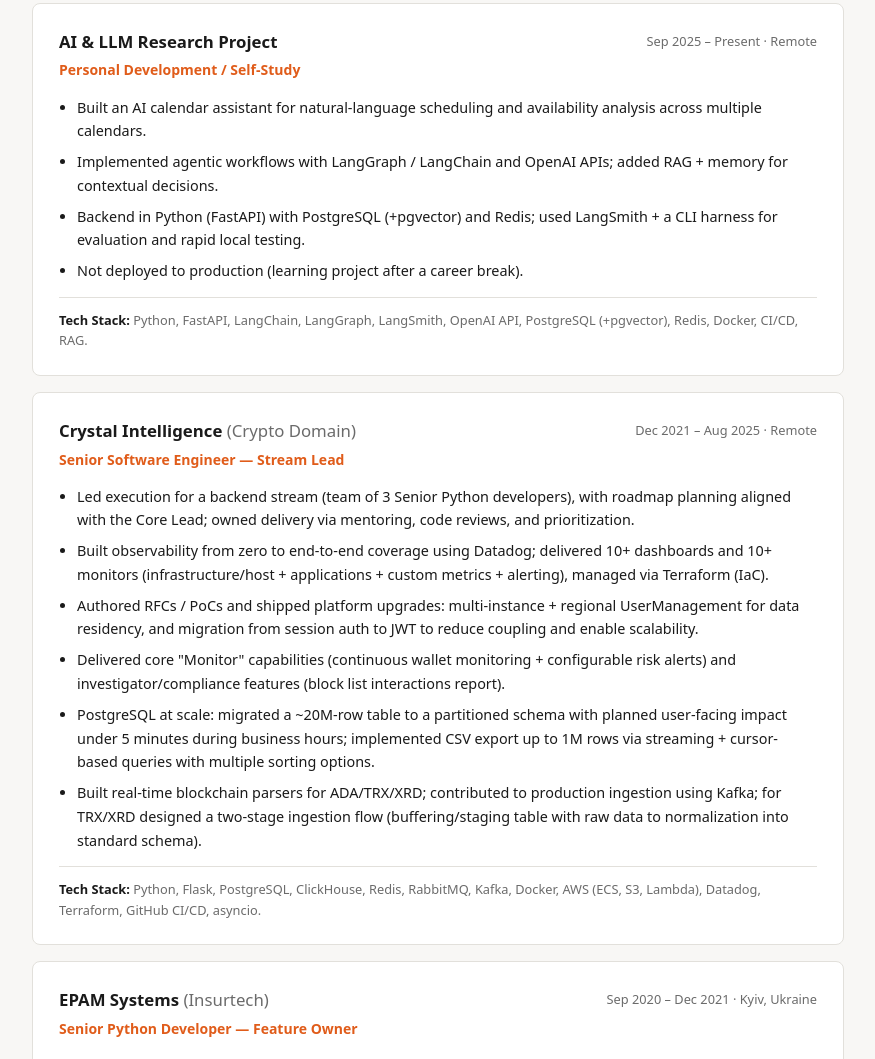
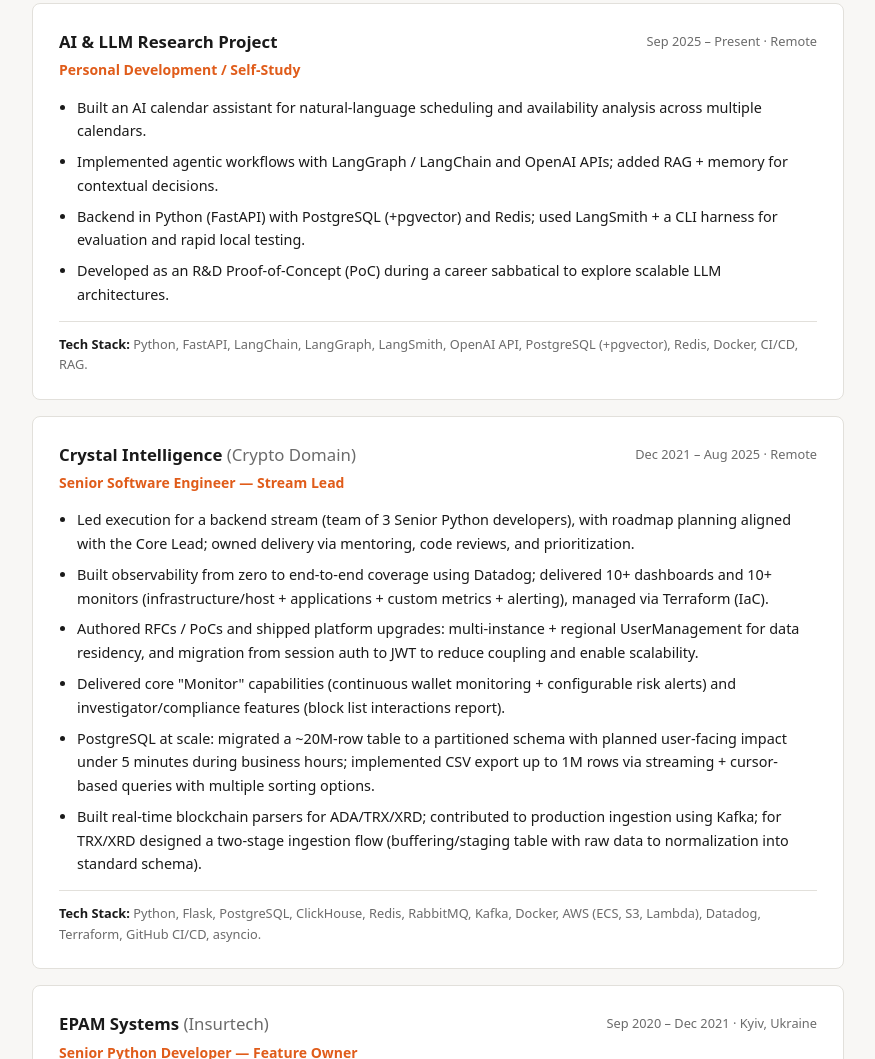
Before and after one commit to vitalii-vlc/komarovskyi.com, a plain HTML site: page index.html in a window 1280 px wide. Shown: the part 1566-2625 px from the top of the page, without its empty margins (202-1077 px from the left). Drawn offline with Linux system fonts and the light colour scheme.

Commit message:
AI & LLM Research last bullet change

```diff
--- a/index.html
+++ b/index.html
@@ -101,7 +101,7 @@
           <li>Built an AI calendar assistant for natural-language scheduling and availability analysis across multiple calendars.</li>
           <li>Implemented agentic workflows with LangGraph / LangChain and OpenAI APIs; added RAG + memory for contextual decisions.</li>
           <li>Backend in Python (FastAPI) with PostgreSQL (+pgvector) and Redis; used LangSmith + a CLI harness for evaluation and rapid local testing.</li>
-          <li>Not deployed to production (learning project after a career break).</li>
+          <li>Developed as an R&D Proof-of-Concept (PoC) during a career sabbatical to explore scalable LLM architectures.</li>
         </ul>
         <p class="tech-stack"><strong>Tech Stack:</strong> Python, FastAPI, LangChain, LangGraph, LangSmith, OpenAI API, PostgreSQL (+pgvector), Redis, Docker, CI/CD, RAG.</p>
       </article>
```
